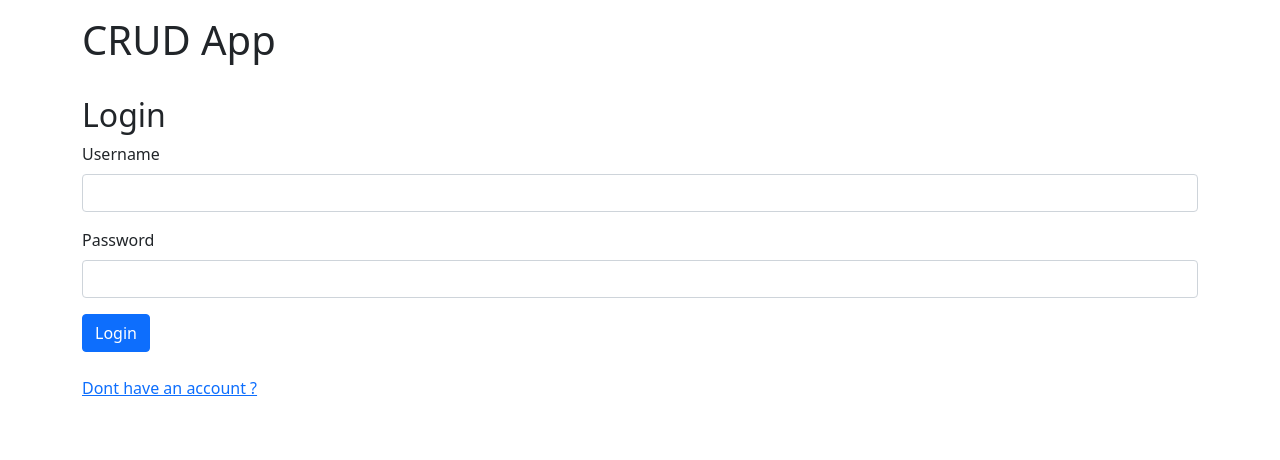
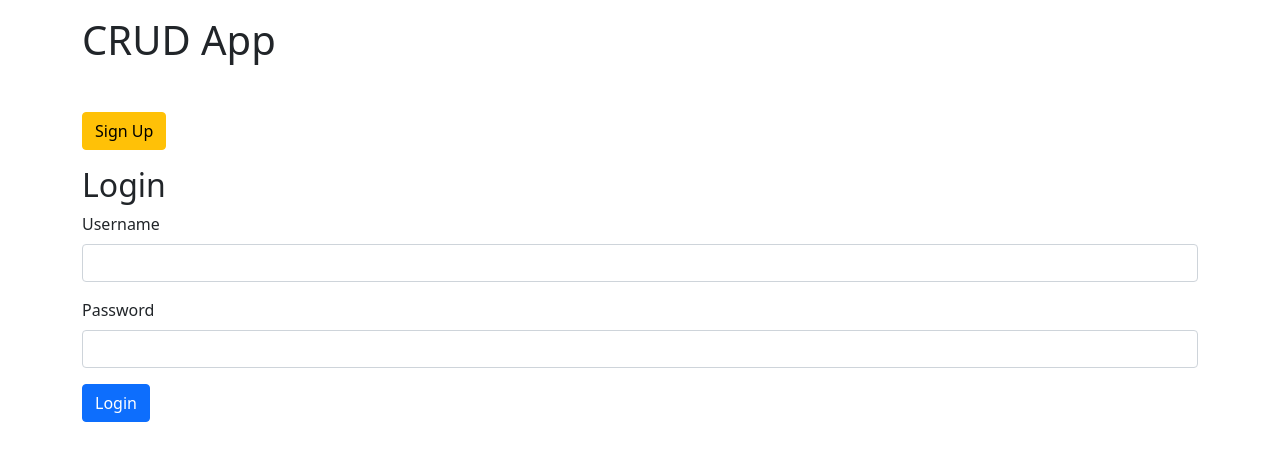
Before and after one commit to skrishnan2001/Full-Stack-CRUD-App, a React (Create React App) app in the folder frontend/: page / in a window 1280 px wide. Shown: the top 460 px of the page. Built offline with nearby package versions, Linux system fonts and the light colour scheme; no server answers.

Commit message:
Sign up problem fixed

```diff
--- a/frontend/src/App.js
+++ b/frontend/src/App.js
@@ -9,6 +9,7 @@ import AddUser from './components/users/AddUser';
 import EditUser from './components/users/EditUser';
 import User from './components/users/User';
 import Cookies from "universal-cookie";
+import { Link } from "react-router-dom";
 
 const cookies = new Cookies();
 
@@ -125,6 +126,14 @@ class App extends React.Component {
         <div className="container mt-3">
           <h1>CRUD App</h1>
           <br />
+          <Router>
+            <div className="App">
+              <Switch>
+                <Route exact path="/users/add" component={AddUser} />
+                <Link className="btn btn-warning my-3" to="/users/add">Sign Up</Link>
+              </Switch>
+            </div>
+          </Router>
           <h2>Login</h2>
           <form onSubmit={this.login}>
             <div className="form-group">
@@ -144,10 +153,10 @@ class App extends React.Component {
             </div>
             <button type="submit" className="btn btn-primary">Login</button>
 
-            <br/><br/>
-            <a href="/users/add">Dont have an account ?</a>
+
 
           </form>
+
         </div>
       );
     }
```
